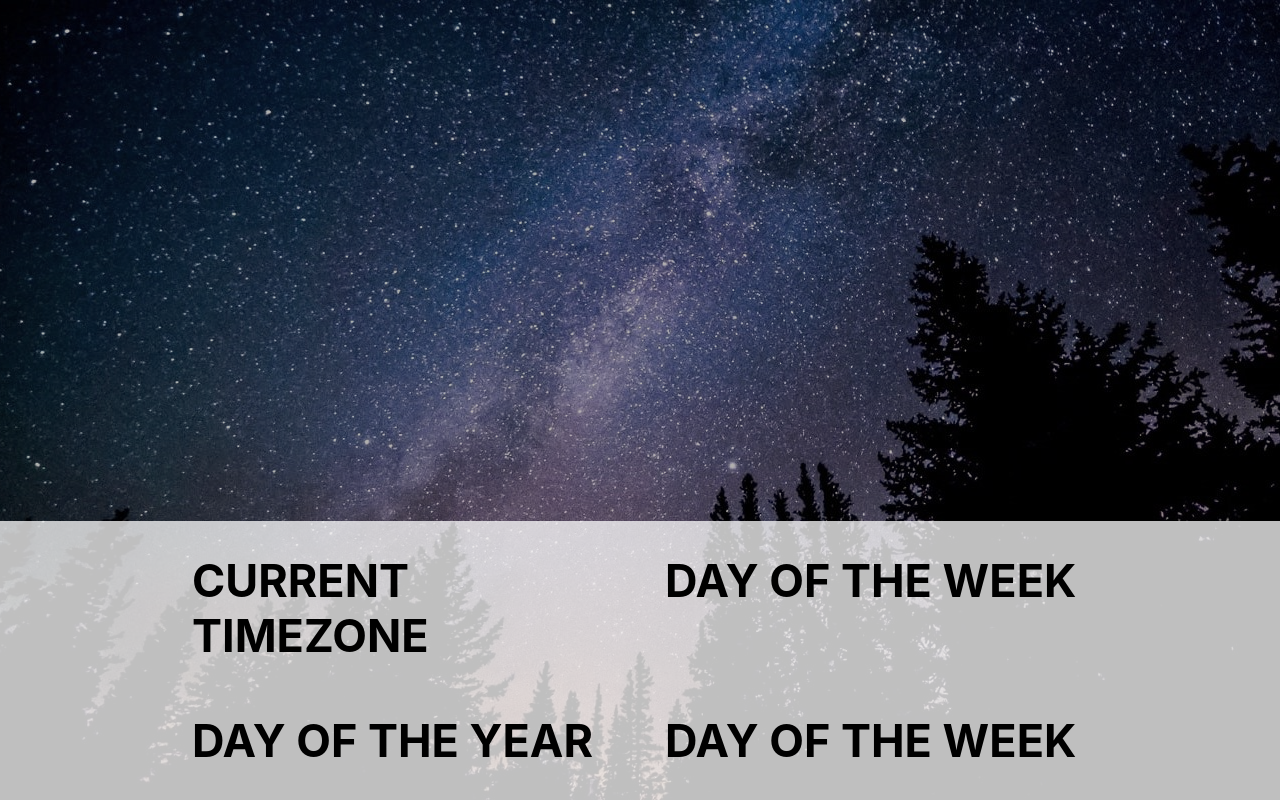
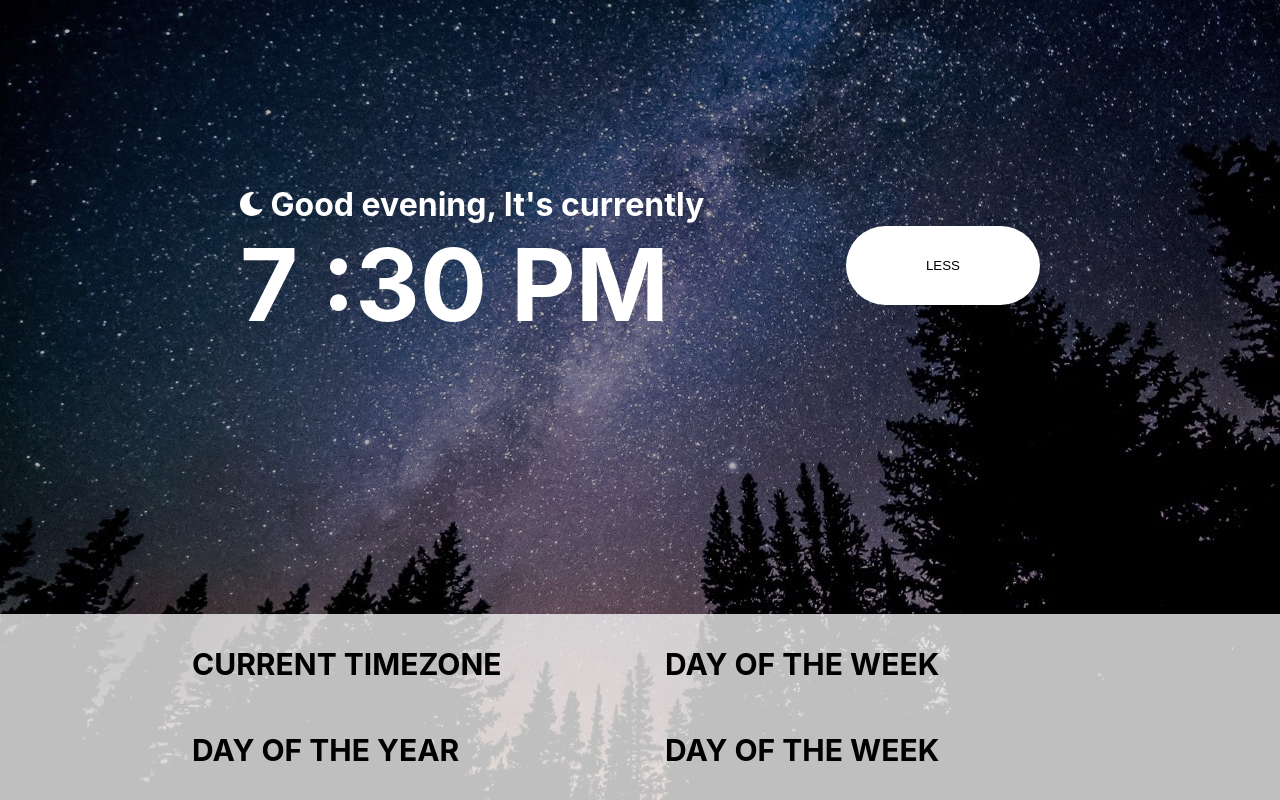
Before and after one commit to ZakariaSelassi/JSExercice, a plain HTML site: page index.html in a window 1280 px wide. Both pictures are taken after a click on the button "MORE". Drawn offline with Linux system fonts and the light colour scheme; no server answers.

Commit message:
update js

```diff
--- a/assets/JS/clock.js
+++ b/assets/JS/clock.js
@@ -92,6 +92,8 @@ let show = () => {
     let det = document.querySelector(".details").classList.toggle('transform');
     document.querySelector('.firstContainer').classList.toggle('transform');
     document.querySelector('.secondContainer').classList.toggle('transform2');
+    document.getElementById("sentence").classList.toggle('textHide');
+    document.getElementById("refresh").classList.toggle('textHide');
     let btn = document.querySelector('.show');
     if (btn.firstChild.nodeValue === "MORE") {
         btn.firstChild.nodeValue = "LESS";
--- a/assets/style/style.css
+++ b/assets/style/style.css
@@ -89,7 +89,7 @@ button span {
     grid-template-columns: 1fr 1fr;
     padding: 2rem;
     grid-gap: 50px;
-    font-size: 30px;
+    font-size: 20px;
     color: black;
 }
 
@@ -112,11 +112,11 @@ button span {
     width: 100%;
     position: absolute;
     bottom: 0;
-    transform: translateY(600px);
+    transform: translateY(350px);
 }
 
 .transform {
-    transform: translateY(-400px);
+    transform: translateY(-150px);
     transition: 2s;
 }
 
@@ -124,3 +124,7 @@ button span {
     transform: translateY(0px);
     transition: 0.8s;
 }
+
+.textHide {
+    opacity: 0;
+}
```
